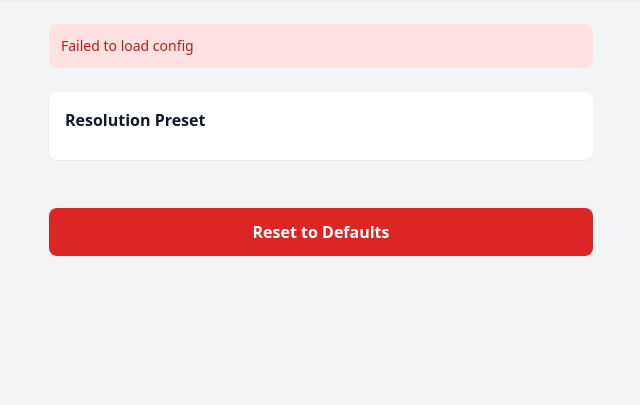
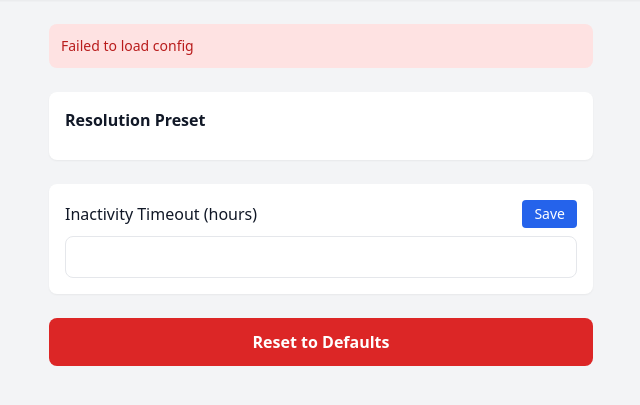
Before and after one commit to nathanklassen7/highlight-bot, a Flask app: page /config in a window 1280 px wide. Shown: the part 64-469 px from the top of the page, without its empty margins (319-959 px from the left). Run offline with Flask 3, Linux system fonts and the light colour scheme; data that the repository does not hold is empty.

Commit message:
improvements to the web server

```diff
--- a/src/templates/config.html
+++ b/src/templates/config.html
@@ -25,6 +25,16 @@
 
         <div id="fields" class="space-y-3"></div>
 
+        <div id="timeout-section" class="bg-white rounded-lg shadow-sm p-4">
+            <div class="flex justify-between items-center mb-2">
+                <label class="font-medium text-gray-900">Inactivity Timeout (hours)</label>
+                <button onclick="saveTimeout()"
+                    class="px-3 py-1 text-sm bg-blue-600 text-white rounded hover:bg-blue-700">Save</button>
+            </div>
+            <input type="number" step="any" id="timeout-input"
+                class="w-full px-3 py-2 border rounded-lg focus:outline-none focus:ring-2 focus:ring-blue-500">
+        </div>
+
         <button onclick="resetConfig()"
             class="w-full p-3 bg-red-600 text-white rounded-lg font-semibold hover:bg-red-700">
             Reset to Defaults
@@ -40,6 +50,7 @@
                 configData = await res.json();
                 renderPresets();
                 renderFields();
+                renderTimeout();
             } catch (e) {
                 showError('Failed to load config');
             }
@@ -85,6 +96,34 @@
                         ${input}
                     </div>`;
             }).join('');
+        }
+
+        function renderTimeout() {
+            const input = document.getElementById('timeout-input');
+            if (configData.timeout_hours !== null) {
+                input.value = configData.timeout_hours;
+            }
+        }
+
+        async function saveTimeout() {
+            const value = document.getElementById('timeout-input').value;
+            hideBars();
+            try {
+                const res = await fetch('/api/config/timeout', {
+                    method: 'POST',
+                    headers: { 'Content-Type': 'application/json' },
+                    body: JSON.stringify({ value })
+                });
+                const data = await res.json();
+                if (data.error) {
+                    showError(data.error);
+                } else {
+                    showSuccess('Timeout saved');
+                    loadConfig();
+                }
+            } catch (e) {
+                showError('Failed to save timeout');
+            }
         }
 
         async function applyPreset(name) {
--- a/src/web_server.py
+++ b/src/web_server.py
@@ -8,6 +8,7 @@
 import json
 from file_management.get_sessions import get_sessions
 from network_utils import get_wifi_status, connect_wifi, enable_hotspot, forget_network
+from file_utils import wait_for_files_written
 from datetime import datetime
 import subprocess
 import uuid
@@ -62,10 +63,12 @@
     while True:
         current_files = set(f.name for f in CLIPS_DIR.glob("*.mp4"))
         if current_files != last_state:
+            new_files = current_files - last_state
+            wait_for_files_written([str(CLIPS_DIR / f) for f in new_files])
             sessions = get_sessions_with_metadata()
             socketio.emit('clips_update', json.dumps(sessions))
             last_state = current_files
-        time.sleep(1)  # Check every second
+        time.sleep(1)
 
 @app.route('/')
 def homepage():
@@ -253,10 +256,12 @@
             'type': field['type'],
             'value': _get_field_value(cfg, key),
         })
+    timeout_hours = _state_machine.inactivity_timeout / 3600 if _state_machine else None
     return jsonify({
         'fields': fields,
         'presets': list(PRESETS.keys()),
         'current_preset': get_current_preset(cfg),
+        'timeout_hours': timeout_hours,
     })
 
 
@@ -295,6 +300,21 @@
         return jsonify({'status': 'ok'})
     except (ValueError, TypeError) as e:
         return jsonify({'error': str(e)}), 400
+
+
+@app.route('/api/config/timeout', methods=['POST'])
+def api_config_timeout():
+    data = request.json
+    try:
+        hours = float(data.get('value', ''))
+        if hours <= 0:
+            return jsonify({'error': 'Timeout must be positive.'}), 400
+        if _state_machine:
+            _state_machine.inactivity_timeout = hours * 3600
+            _state_machine.save_timeout()
+        return jsonify({'status': 'ok'})
+    except (ValueError, TypeError):
+        return jsonify({'error': 'Invalid value.'}), 400
 
 
 @app.route('/api/config/reset', methods=['POST'])
```
Also changed, not shown: src/file_utils.py (added, +10 -0 lines), src/templates/index.html (+54 -34 lines).
